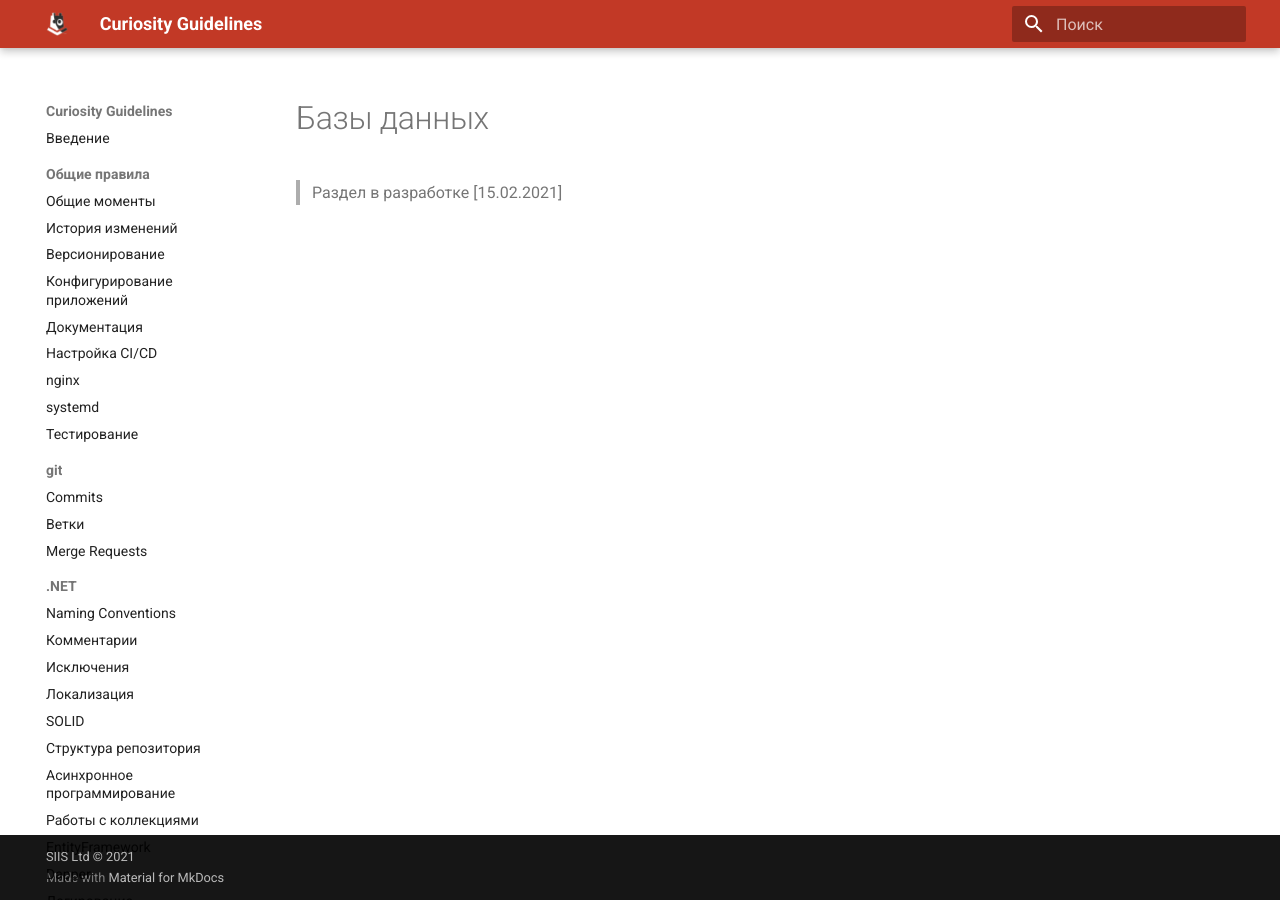
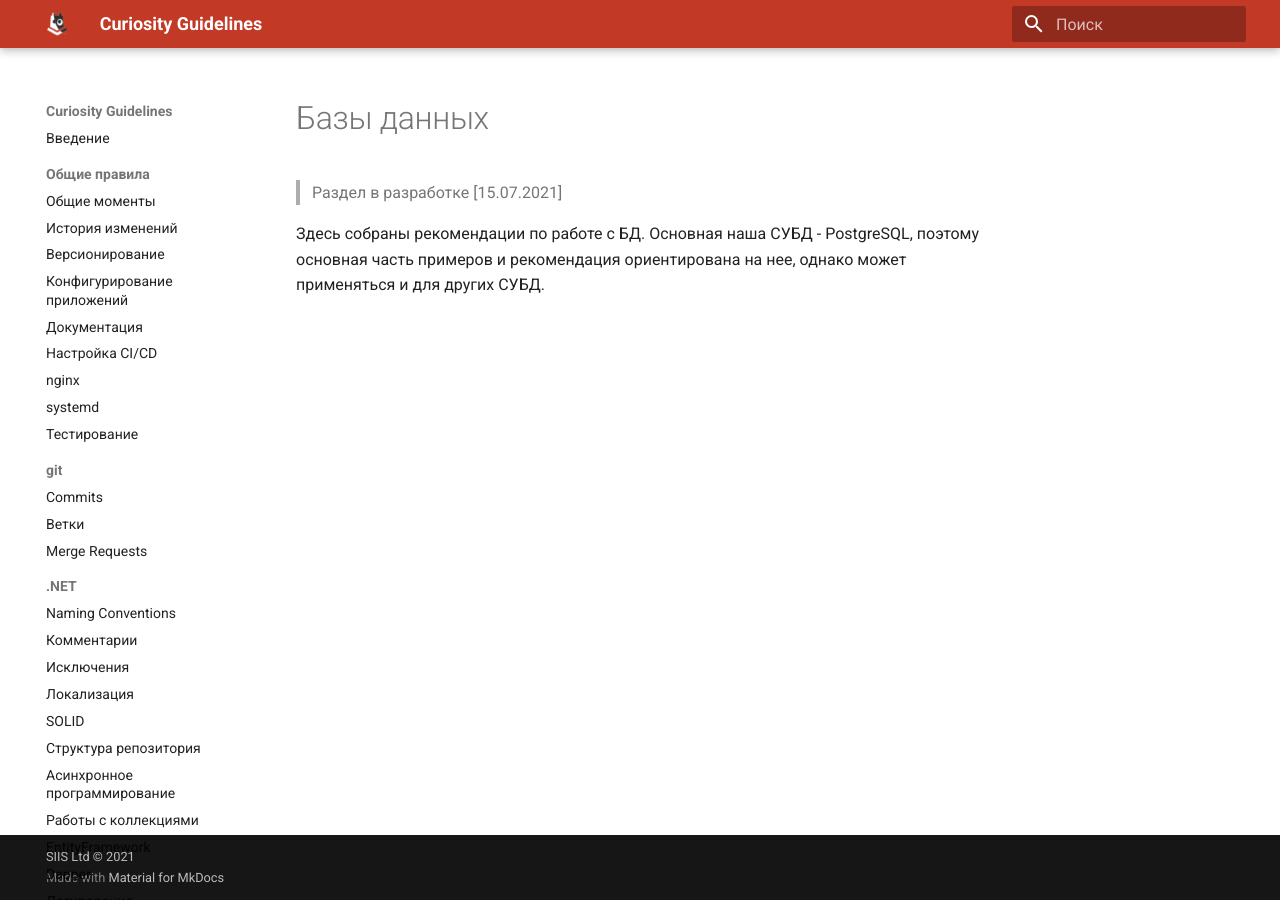
Before and after one commit to siisltd/Curiosity.Guidelines, an MkDocs documentation site: the page built from docs/database/index.md, in a window 1280 px wide. Built offline with MkDocs 1.6.1 and Material for MkDocs 9.7.7, drawn with Linux system fonts in a browser that asks for light colours.

Commit message:
Added some new articles

```diff
--- a/docs/database/index.md
+++ b/docs/database/index.md
@@ -1,3 +1,5 @@
 # Базы данных
 
-> Раздел в разработке [15.02.2021]
+> Раздел в разработке [15.07.2021]
+
+Здесь собраны рекомендации по работе с БД. Основная наша СУБД - PostgreSQL, поэтому основная часть примеров и рекомендация ориентирована на нее, однако может применяться и для других СУБД.
--- a/mkdocs.yml
+++ b/mkdocs.yml
@@ -34,6 +34,8 @@ nav:
       - 'Логирование': 'dotNetCodeStyle/logs.md'
       - 'Performance': 'dotNetCodeStyle/performance.md'
   - 'WEB':
+      - 'Intro': 'index.md'
+      - 'Оптимизации': 'optimisations.md'
       - 'API':
         - 'Intro': 'web/api/index.md'
         - 'Ответы (Response)': 'web/api/response.md'
@@ -42,7 +44,9 @@ nav:
         - 'Авторизация': 'web/api/authorization.md'
         - 'Документация': 'web/api/documentation.md'
   - 'Базы данных':
+      - 'Intro': 'database/index.md'
       - 'PostgresSQL': 'database/postgres.md'
+      - 'Оптимизации': 'database/optimisation.md'
   - 'Образование': 'education.md'
   - 'FAQ': 'faq.md'
 
```
Also changed, not shown: docs/database/optimisations.md (added, +20 -0 lines), docs/dotNetCodeStyle/async.md (+1 -0 lines), docs/web/index.md (added, +5 -0 lines), docs/web/optimisations.md (added, +14 -0 lines), docs/images/async_without_ct.jpg (added), docs/images/collection_creation.jpg (added), docs/images/db_existance_check.jpg (added).
